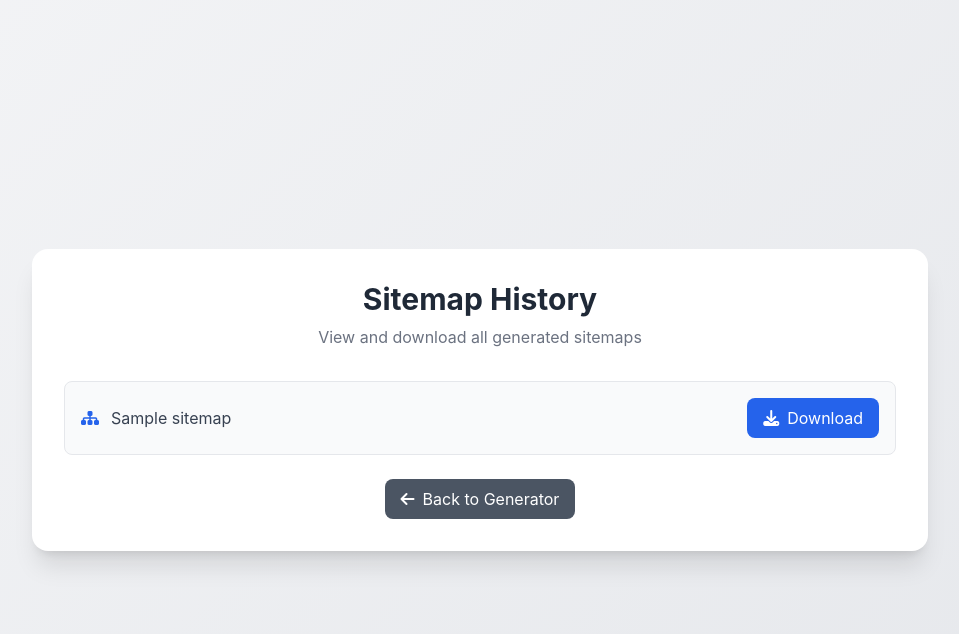
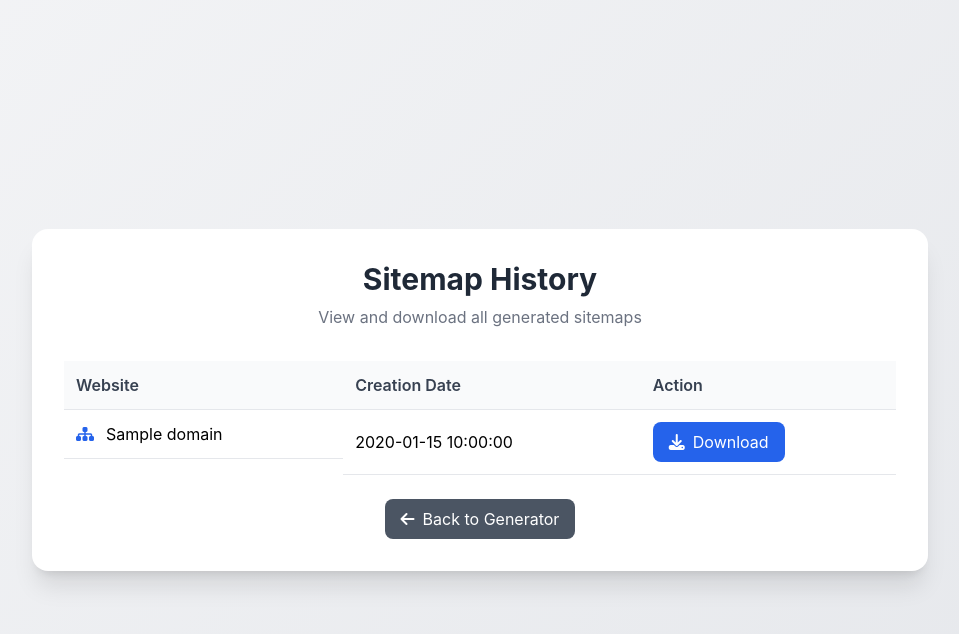
Before and after one commit to mohamedabdellhay/sitemap-generator, a Flask app: template templates/sitemaps.html in a window 1280 px wide. Shown: the top 634 px of the page, without its empty margins (160-1119 px from the left). Run offline with Flask 3, Linux system fonts and the light colour scheme; the template is opened without the code that fills it: most values are stand-ins (such as "Sample title", 1, 10 or a date in 2020); some libraries are stand-ins or nearby versions.

Commit message:
update display old work

```diff
--- a/app.py
+++ b/app.py
@@ -6,6 +6,7 @@ import logging
 from datetime import datetime
 from sitemap_generator import SitemapGenerator
 from urllib.parse import urlparse
+import re
 
 app = Flask(__name__)
 app.config['UPLOAD_FOLDER'] = 'last_work'
@@ -13,7 +14,7 @@ LOG_FILE = 'app.log'
 
 # Set up logging
 logging.basicConfig(
-    level=logging.DEBUG,  # Changed to DEBUG for more detailed logging
+    level=logging.DEBUG,
     format='%(asctime)s [%(levelname)s] %(message)s',
     handlers=[
         logging.FileHandler(LOG_FILE),
@@ -74,7 +75,7 @@ def generate_sitemap():
 
         # Generate filename from root URL and timestamp
         parsed_url = urlparse(root_url)
-        domain = parsed_url.netloc.replace('.', '_')  # e.g., elghazawy_com
+        domain = parsed_url.netloc.replace('.', '_')
         timestamp = datetime.now().strftime('%Y%m%d_%H%M%S')
         filename = f"{domain}_{timestamp}.xml"
         if data.get('compress', False):
@@ -87,7 +88,6 @@ def generate_sitemap():
             xml_content = '<?xml version="1.0" encoding="UTF-8"?>\n'
             xml_content += '<urlset xmlns="http://www.sitemaps.org/schemas/sitemap/0.9">\n'
             for url in urls:
-                # Determine changefreq and priority
                 url_lower = url.lower()
                 if url == root_url:
                     priority = '1.0'
@@ -114,7 +114,7 @@ def generate_sitemap():
                 xml_content += '  </url>\n'
             xml_content += '</urlset>'
 
-            # Write file (compressed or uncompressed)
+            # Write file
             logger.info(f"Writing sitemap to: {output_path}")
             if data.get('compress', False):
                 import gzip
@@ -159,7 +159,32 @@ def download_sitemap(filename):
 @app.route('/sitemaps')
 def sitemaps():
     try:
-        sitemaps = [f for f in os.listdir(app.config['UPLOAD_FOLDER']) if f.endswith(('.xml', '.xml.gz'))]
+        sitemaps = []
+        for filename in os.listdir(app.config['UPLOAD_FOLDER']):
+            if filename.endswith(('.xml', '.xml.gz')):
+                # Extract domain and timestamp from filename
+                match = re.match(r'(.+)_(\d{8}_\d{6})\.xml(\.gz)?$', filename)
+                if match:
+                    domain = match.group(1).replace('_', '.')  # e.g., elghazawy_com -> elghazawy.com
+                    timestamp = match.group(2)  # e.g., 20250507_143022
+                    # Format timestamp to YYYY-MM-DD HH:MM:SS
+                    try:
+                        creation_date = datetime.strptime(timestamp, '%Y%m%d_%H%M%S').strftime('%Y-%m-%d %H:%M:%S')
+                    except ValueError:
+                        creation_date = 'Unknown'
+                    sitemaps.append({
+                        'filename': filename,
+                        'domain': domain,
+                        'creation_date': creation_date
+                    })
+                else:
+                    # Fallback for files not matching the pattern
+                    sitemaps.append({
+                        'filename': filename,
+                        'domain': filename,
+                        'creation_date': 'Unknown'
+                    })
+        logger.info(f"Found sitemaps: {[s['filename'] for s in sitemaps]}")
         return render_template('sitemaps.html', sitemaps=sitemaps)
     except Exception as e:
         logger.error(f"Error listing sitemaps: {str(e)}")
--- a/templates/sitemaps.html
+++ b/templates/sitemaps.html
@@ -21,6 +21,28 @@
             transform: translateY(-1px);
             box-shadow: 0 2px 8px rgba(0, 0, 0, 0.1);
         }
+
+        table {
+            width: 100%;
+            border-collapse: collapse;
+        }
+
+        th,
+        td {
+            padding: 12px;
+            text-align: left;
+            border-bottom: 1px solid #e5e7eb;
+        }
+
+        th {
+            background-color: #f9fafb;
+            font-weight: 600;
+            color: #374151;
+        }
+
+        tr:hover {
+            background-color: #f3f4f6;
+        }
     </style>
 </head>
 
@@ -41,19 +63,33 @@
         {% endif %}
 
         {% if sitemaps %}
-        <div class="space-y-4">
-            {% for sitemap in sitemaps %}
-            <div class="flex items-center justify-between bg-gray-50 p-4 rounded-lg border border-gray-200">
-                <div class="flex items-center gap-3">
-                    <i class="fas fa-sitemap text-blue-600"></i>
-                    <span class="text-gray-700">{{ sitemap }}</span>
-                </div>
-                <a href="{{ url_for('download_sitemap', filename=sitemap) }}"
-                    class="btn bg-blue-600 text-white py-2 px-4 rounded-lg hover:bg-blue-700 flex items-center gap-2">
-                    <i class="fas fa-download"></i> Download
-                </a>
-            </div>
-            {% endfor %}
+        <div class="overflow-x-auto">
+            <table>
+                <thead>
+                    <tr>
+                        <th>Website</th>
+                        <th>Creation Date</th>
+                        <th>Action</th>
+                    </tr>
+                </thead>
+                <tbody>
+                    {% for sitemap in sitemaps %}
+                    <tr>
+                        <td class="flex items-center gap-3">
+                            <i class="fas fa-sitemap text-blue-600"></i>
+                            {{ sitemap.domain }}
+                        </td>
+                        <td>{{ sitemap.creation_date }}</td>
+                        <td>
+                            <a href="{{ url_for('download_sitemap', filename=sitemap.filename) }}"
+                                class="btn bg-blue-600 text-white py-2 px-4 rounded-lg hover:bg-blue-700 flex items-center gap-2 inline-flex">
+                                <i class="fas fa-download"></i> Download
+                            </a>
+                        </td>
+                    </tr>
+                    {% endfor %}
+                </tbody>
+            </table>
         </div>
         {% else %}
         <p class="text-center text-gray-500">No sitemaps found in the last_work folder.</p>
```
